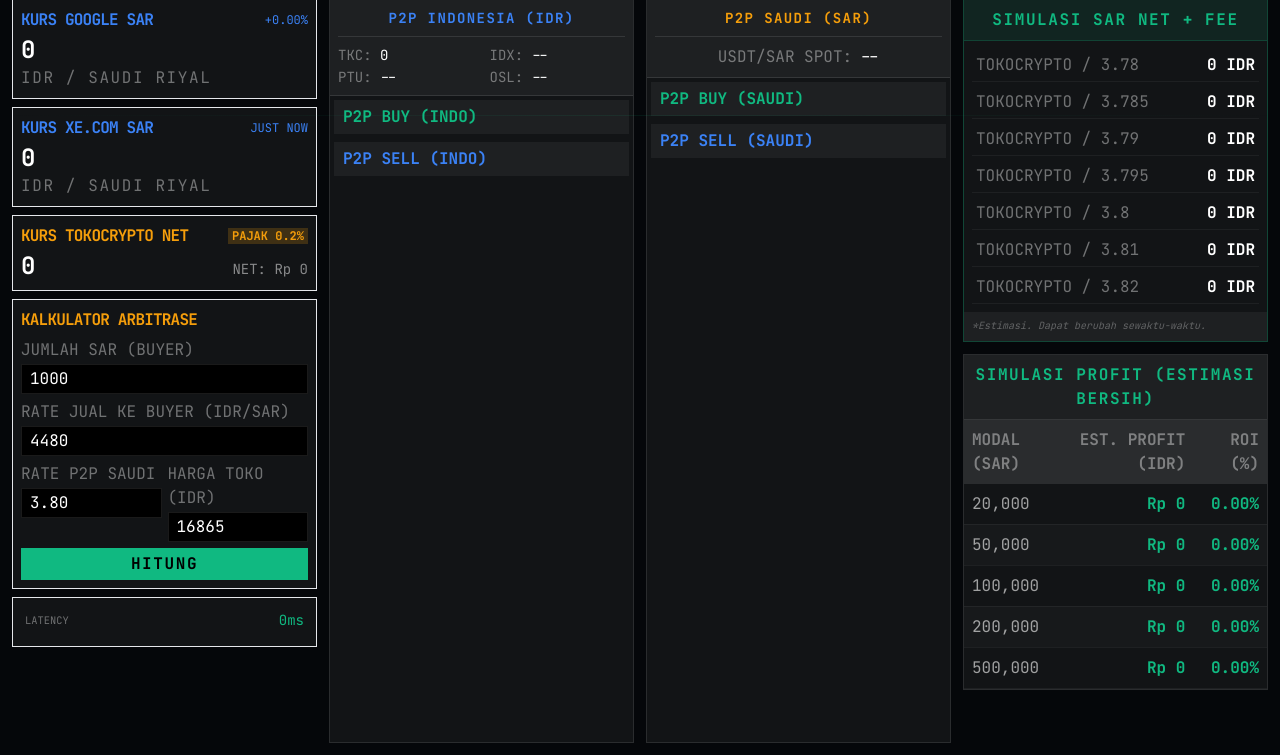
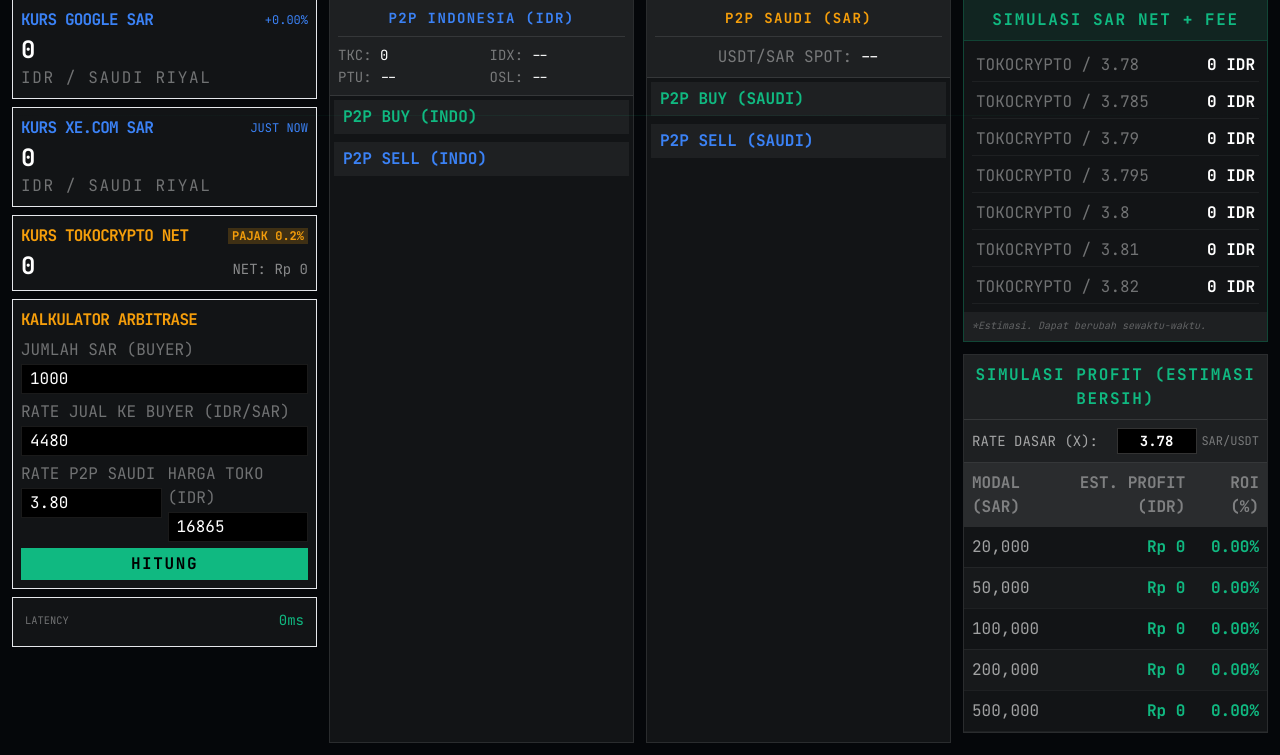
Before and after one commit to iqbaalfrm/RiyalGo, a Flask app: page / in a window 1280 px wide. Shown: the part 45-800 px from the top of the page. Run offline with Flask 3, Linux system fonts and the light colour scheme; data that the repository does not hold is empty; some libraries are stand-ins or nearby versions.

Commit message:
feat(sim): add custom rate X input (default 3.78) for simulation table

```diff
--- a/templates/index.html
+++ b/templates/index.html
@@ -287,6 +287,15 @@
                 <div class="p-2 bg-white/5 border-b border-white/10">
                     <h2 class="font-bold text-neon-green uppercase tracking-widest text-center text-base">SIMULASI
                         PROFIT (ESTIMASI BERSIH)</h2>
+                </div>
+                <div class="p-2 border-b border-white/10 flex items-center justify-between bg-white/5">
+                    <label class="text-white/60 text-sm">RATE DASAR (X):</label>
+                    <div class="flex items-center gap-1">
+                        <input id="sim-rate-x" type="number" step="0.01" value="3.78"
+                            class="bg-black border border-white/20 text-white text-right w-20 px-2 py-0.5 focus:border-neon-green outline-none text-sm font-inconsolata font-bold"
+                            onchange="syncData()"> <!-- Recalc on change -->
+                        <span class="text-white/40 text-xs">SAR/USDT</span>
+                    </div>
                 </div>
                 <div class="overflow-x-auto">
                     <table class="w-full text-base border-collapse">
```
